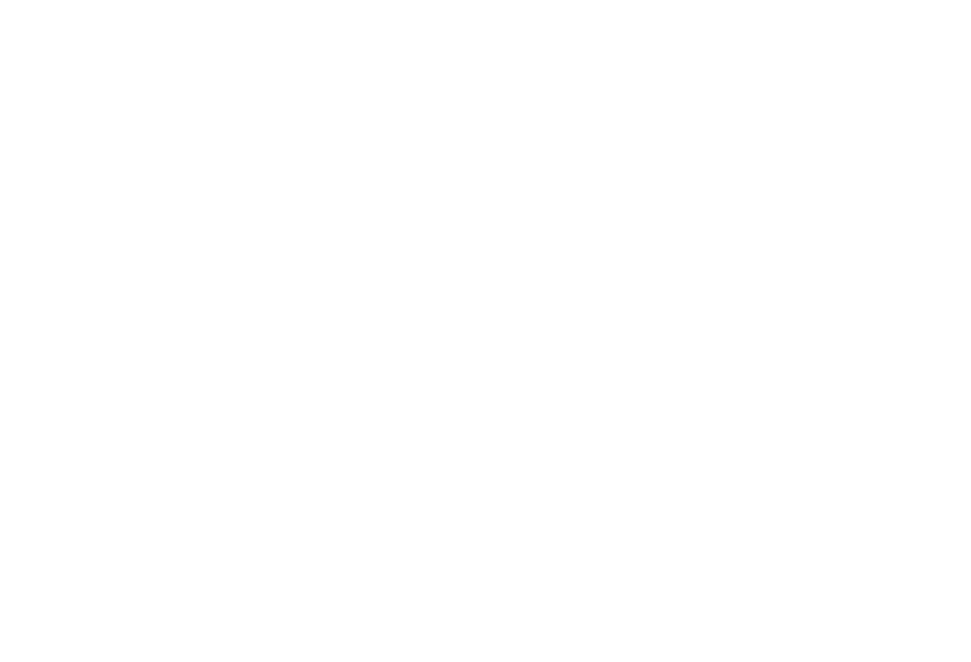
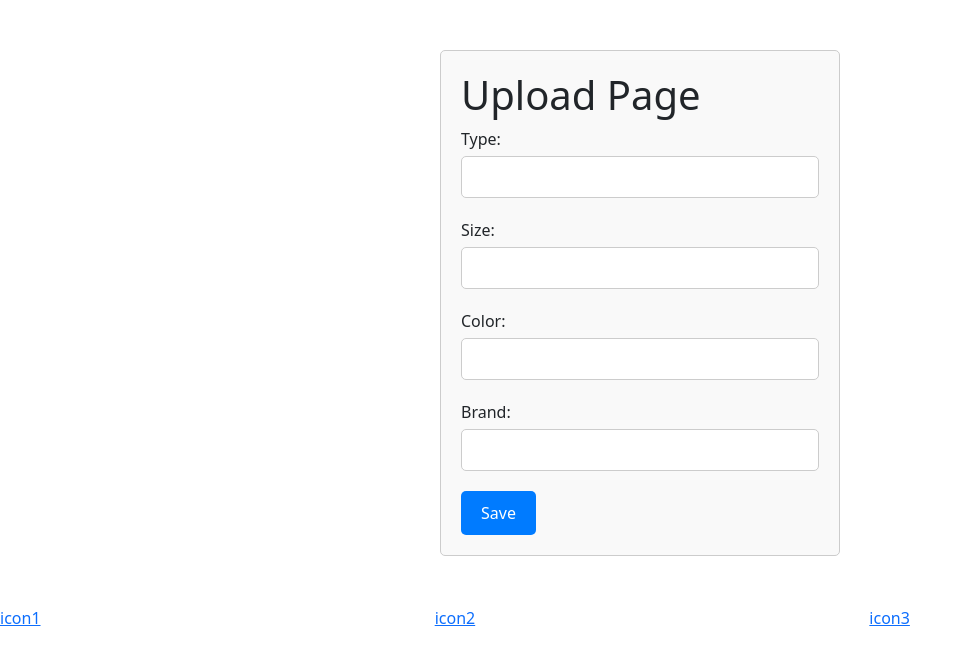
Before and after one commit to loogeyy/thriftify, a React (Create React App) app in the folder thriftity/: page /uploadPage in a window 1280 px wide. Before the commit this address had no page. Shown: the top 662 px of the page, without its empty margins (0-971 px from the left). Built offline with nearby package versions, Linux system fonts and the light colour scheme.

Commit message:
added upload and list pages

```diff
--- a/thriftity/src/App.js
+++ b/thriftity/src/App.js
@@ -1,18 +1,31 @@
-import React from 'react';
+// import React from 'react';
 import { BrowserRouter as Router, Routes, Route, Link } from 'react-router-dom';
 import './App.css';
 import 'bootstrap/dist/css/bootstrap.min.css';
 import Home from './pages/Home';
 import Offers from './pages/Offers';
-import Upload from './pages/Upload';
+import UploadPage from './pages/UploadPage';
+import ListPage from './pages/ListPage';
+
+import React, { useState } from 'react';
+// import UploadPage from './UploadPage';
+// import ListPage from './ListPage';
+// import Navbar from '../components/Navbar.js';
 
 function App() {
+  const [clothesList, setClothesList] = useState([]);
+
+  const addClothes = (clothes) => {
+    setClothesList([...clothesList, clothes]);
+  };
+
   return (
     <Router>
         <Routes>
           <Route exact path="/" element={<Home />} />
           <Route path="/offers" element={<Offers />} />
-          <Route path="/upload" element={<Upload/>} />
+          <Route path="/uploadPage" element={<UploadPage addClothes={addClothes}/>} />
+          <Route path="/listPage" element={<ListPage clothesList={clothesList} />} />
         </Routes>
     </Router>
   );
--- a/thriftity/src/components/Navbar.js
+++ b/thriftity/src/components/Navbar.js
@@ -5,12 +5,15 @@
 
     <nav>
       <div class='row'>
-      <div class='col'>
-      <Link to="/Upload">icon1</Link>
-      </div>
-      <div class='col'>
-      <Link to="/Offers">icon2</Link>
-      </div>
+        <div class='col'>
+          <Link to="/UploadPage">icon1</Link>
+        </div>
+        <div class='col'>
+          <Link to="/Offers">icon2</Link>
+        </div>
+        <div class='col'>
+          <Link to="/ListPage">icon3</Link>
+        </div>
       </div>
     </nav>
   );
--- a/thriftity/src/pages/Home.js
+++ b/thriftity/src/pages/Home.js
@@ -23,7 +23,7 @@
         </header>
         <div className="row button-container">
             <div className="col-7">
-              <Link to="/upload" className="btn btn-block upload-listing">
+              <Link to="/UploadPage" className="btn btn-block upload-listing">
                 upload listing
               </Link>
               </div>
--- /dev/null
+++ b/thriftity/src/pages/ListPage.js
@@ -0,0 +1,21 @@
+import Navbar from '../components/Navbar.js';
+
+function ListPage({ clothesList }) {
+  return (
+    <div>
+        <div>
+        <h2>List Page</h2>
+        <ul>
+            {clothesList.map((clothes, index) => (
+            <li key={index}>
+                Type: {clothes.type}, Size: {clothes.size}, Color: {clothes.color}, Brand: {clothes.brand}
+            </li>
+            ))}
+        </ul>
+        </div>
+      <Navbar />
+    </div>
+  );
+};
+
+export default ListPage;
--- a/thriftity/src/pages/Upload.js
+++ /dev/null
@@ -1,13 +0,0 @@
-import Navbar from '../components/Navbar.js';
-
-const Upload = () => {
-  return (
-    <div>
-      <h2>Upload</h2>
-      {/* Content*/}
-      <Navbar />
-    </div>
-  );
-};
-
-export default Upload;
--- /dev/null
+++ b/thriftity/src/pages/UploadPage.css
@@ -0,0 +1,39 @@
+.upload-container {
+  max-width: 400px;
+  margin: 50px auto;
+  padding: 20px;
+  border: 1px solid #ccc;
+  border-radius: 5px;
+  background-color: #f9f9f9;
+}
+
+.form-group {
+  margin-bottom: 20px;
+}
+
+label {
+  display: block;
+  margin-bottom: 5px;
+}
+
+input[type="text"] {
+  display: block;
+  width: 100%;
+  padding: 8px;
+  border: 1px solid #ccc;
+  border-radius: 5px;
+  box-sizing: border-box;
+}
+
+button {
+  padding: 10px 20px;
+  background-color: #007bff;
+  color: #fff;
+  border: none;
+  border-radius: 5px;
+  cursor: pointer;
+}
+
+button:hover {
+  background-color: #0056b3;
+}
--- /dev/null
+++ b/thriftity/src/pages/UploadPage.js
@@ -0,0 +1,66 @@
+import React, { useState } from 'react';
+import './UploadPage.css'; // Import CSS file
+import Navbar from '../components/Navbar.js';
+
+function UploadPage({ addClothes }) {
+  const [type, setType] = useState('');
+  const [size, setSize] = useState('');
+  const [color, setColor] = useState('');
+  const [brand, setBrand] = useState('');
+
+  const handleTypeChange = (event) => {
+    setType(event.target.value);
+  };
+
+  const handleSizeChange = (event) => {
+    setSize(event.target.value);
+  };
+
+  const handleColorChange = (event) => {
+    setColor(event.target.value);
+  };
+
+  const handleBrandChange = (event) => {
+    setBrand(event.target.value);
+  };
+
+  const handleSubmit = (event) => {
+    event.preventDefault();
+    const clothes = { type, size, color, brand };
+    addClothes(clothes);
+    setType('');
+    setSize('');
+    setColor('');
+    setBrand('');
+  };
+
+  return (
+    <div>
+      <div className="upload-container">
+        <h1>Upload Page</h1>
+        <form onSubmit={handleSubmit}>
+          <div className="form-group">
+            <label htmlFor="size">Type:</label>
+            <input type="text" id="type" value={type} onChange={handleTypeChange} required />
+          </div>
+          <div className="form-group">
+            <label htmlFor="size">Size:</label>
+            <input type="text" id="size" value={size} onChange={handleSizeChange} required />
+          </div>
+          <div className="form-group">
+            <label htmlFor="color">Color:</label>
+            <input type="text" id="color" value={color} onChange={handleColorChange} required />
+          </div>
+          <div className="form-group">
+            <label htmlFor="brand">Brand:</label>
+            <input type="text" id="brand" value={brand} onChange={handleBrandChange} required />
+          </div>
+          <button type="submit">Save</button>
+        </form>
+      </div>
+      <Navbar />
+    </div>
+  );
+}
+
+export default UploadPage;
```
